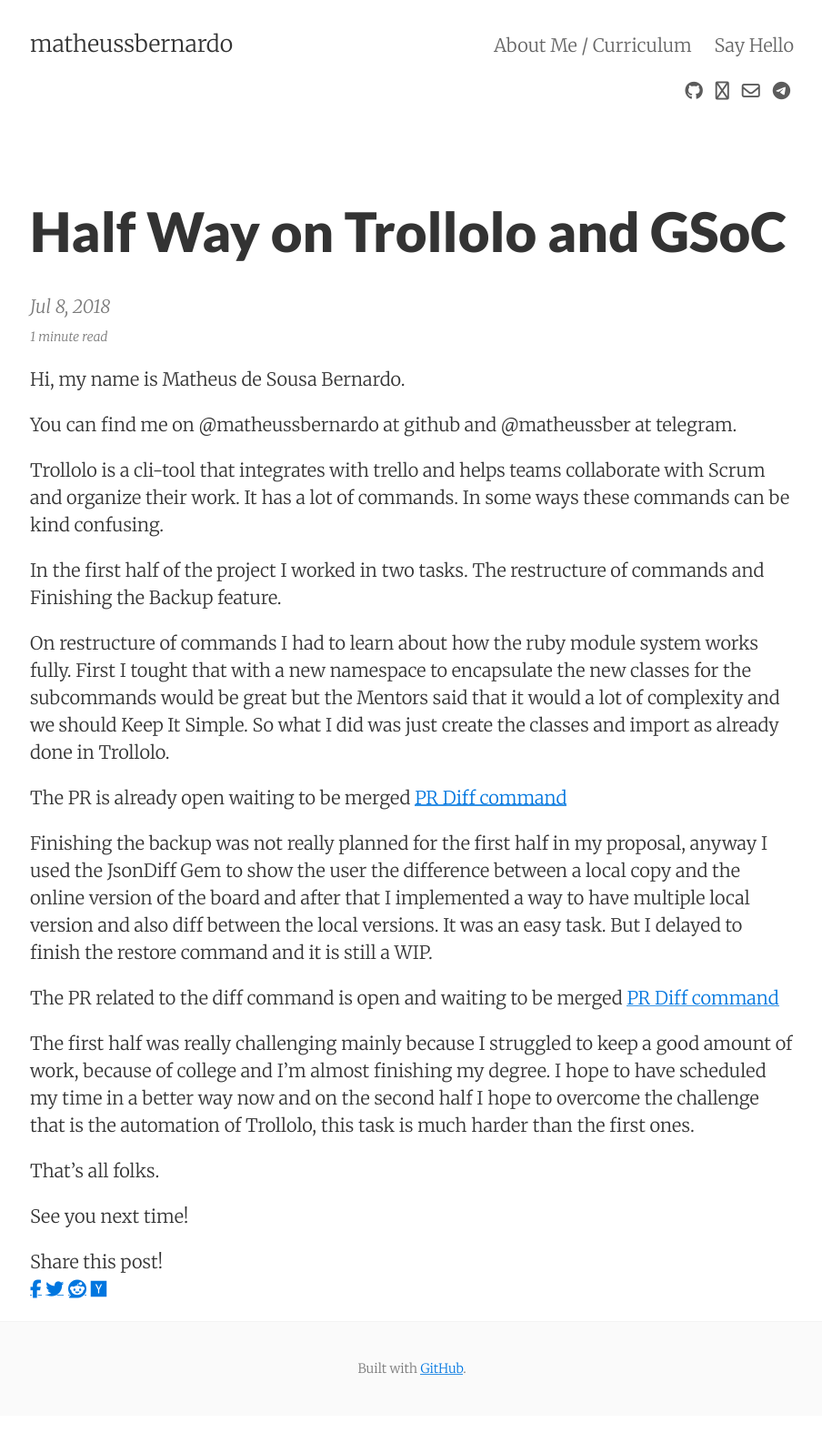
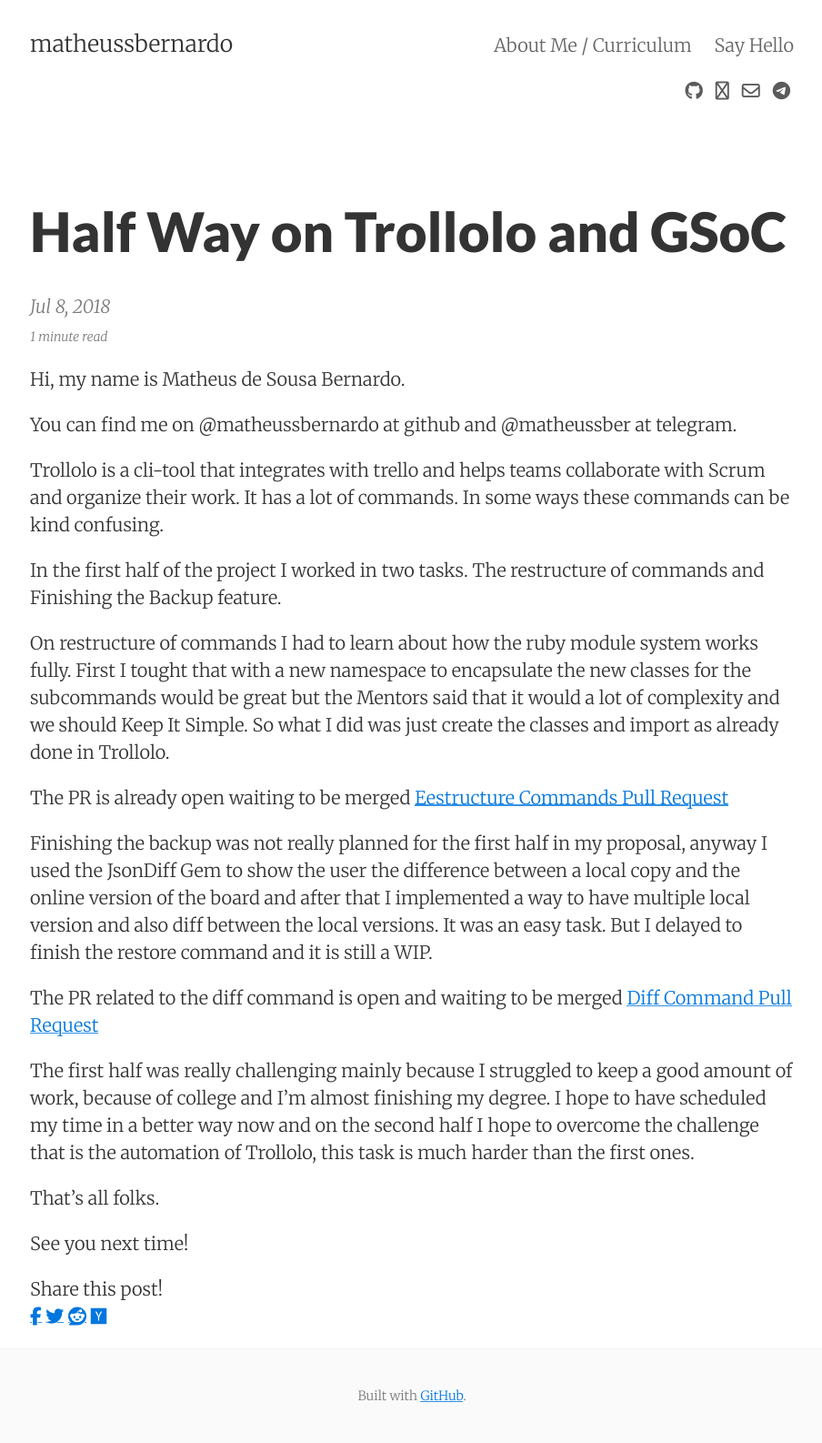
Before and after one commit to matheussbernardo/matheussbernardo.github.io, a Jekyll site: the page built from _posts/2018-07-08-midterm.md, in a window 1280 px wide. Shown: the whole page at 91% size, without its empty margins (187-1091 px from the left). Built offline with Jekyll 4.4.1, drawn with Linux system fonts in a browser that asks for light colours; nearby versions of some CDN libraries; before the commit the page ends 1556 px from its top, so only the background shows below that.

```diff
--- a/_posts/2018-07-08-midterm.md
+++ b/_posts/2018-07-08-midterm.md
@@ -18,7 +18,7 @@
 On restructure of commands I had to learn about how the ruby module system works fully. First I tought that with  a new namespace to encapsulate the new classes for the subcommands would be great but the Mentors said that it would a lot of complexity and we should Keep It Simple. So what I did was just create the classes and import as already done in Trollolo.
 
 The PR is already open waiting to be merged
-[PR Diff command](https://github.com/openSUSE/trollolo/pull/195 "PR restructure of commands Link")
+[Eestructure Commands Pull Request](https://github.com/openSUSE/trollolo/pull/195)
 
 
 Finishing the backup was not really planned for the first half in my proposal, anyway I used
@@ -27,7 +27,7 @@
 It was an easy task. But I delayed to finish the restore command and it is still a WIP.
 
 The PR related to the diff command is open and waiting to be merged
-[PR Diff command](https://github.com/openSUSE/trollolo/pull/196 "PR Diff Link")
+[Diff Command Pull Request](https://github.com/openSUSE/trollolo/pull/196)
 
 The first half was really challenging mainly because I struggled to keep a good amount of work, because of college and I'm almost finishing my degree. I hope to have scheduled my time in a better way now and on the second half I hope to overcome the challenge that is the automation of Trollolo, this task is much harder
 than the first ones.
```
